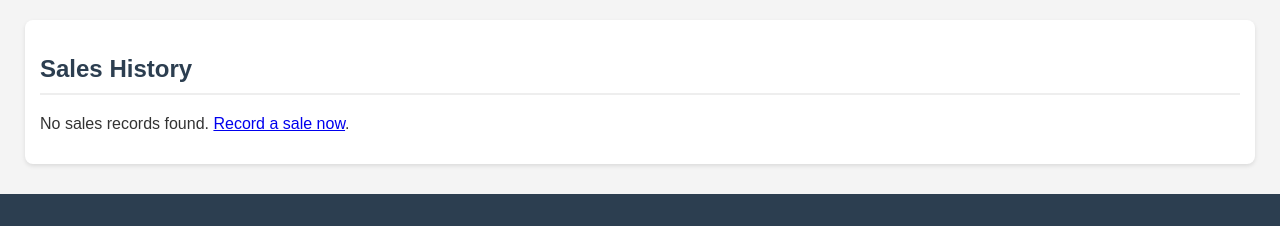
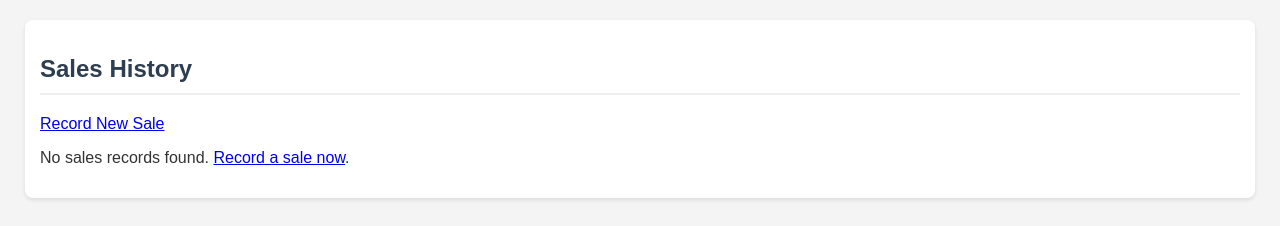
Before and after one commit to Amitath/Dairy-farm, a Python web app: template templates/view_sales.html in a window 1280 px wide. Shown: the part 119-345 px from the top of the page. Run offline with Jinja, Linux system fonts and the light colour scheme; the template is opened without the code that fills it, so the values that code supplies are empty.

Commit message:
Update view_sales.html

```diff
--- a/templates/view_sales.html
+++ b/templates/view_sales.html
@@ -3,7 +3,10 @@
 
 {% block content %}
 <h2>Sales History</h2>
+<p><a href="{{ url_for('record_sale') }}" class="button add-button">Record New Sale</a></p>
+
 {% if sales %}
+    <div class="table-responsive">
         <table>
             <thead>
                 <tr>
@@ -14,7 +17,7 @@
                     <th>Total Amount (RWF)</th>
                     <th>Status</th>
                     <th>Logged At</th>
-                <th>Actions</th>
+                    <th>Actions</th> {# NEW #}
                 </tr>
             </thead>
             <tbody>
@@ -27,14 +30,17 @@
                     <td>{{ "%.2f"|format(sale.total_amount) }}</td>
                     <td>{{ 'Paid' if sale.is_paid else 'Unpaid' }}</td>
                     <td>{{ sale.timestamp.strftime('%Y-%m-%d %H:%M') }}</td>
-                <td>
-                    <!-- Add Edit/Delete links here later -->
-                    <a href="#">Edit</a> | <a href="#">Delete</a>
+                    <td class="actions-column"> {# NEW #}
+                        <a href="{{ url_for('edit_sale', sale_id=sale.id) }}" class="button edit-button">Edit</a>
+                        <form action="{{ url_for('delete_sale', sale_id=sale.id) }}" method="POST" style="display:inline;" onsubmit="return confirmDelete('sale record', 'of RWF {{ "%.2f"|format(sale.total_amount) }} to {{ sale.customer.name }}');">
+                            <button type="submit" class="button delete-button">Delete</button>
+                        </form>
                     </td>
                 </tr>
                 {% endfor %}
             </tbody>
         </table>
+    </div>
 {% else %}
     <p>No sales records found. <a href="{{ url_for('record_sale') }}">Record a sale now</a>.</p>
 {% endif %}
```
Lines whose indentation alone changed are shown as unchanged.
